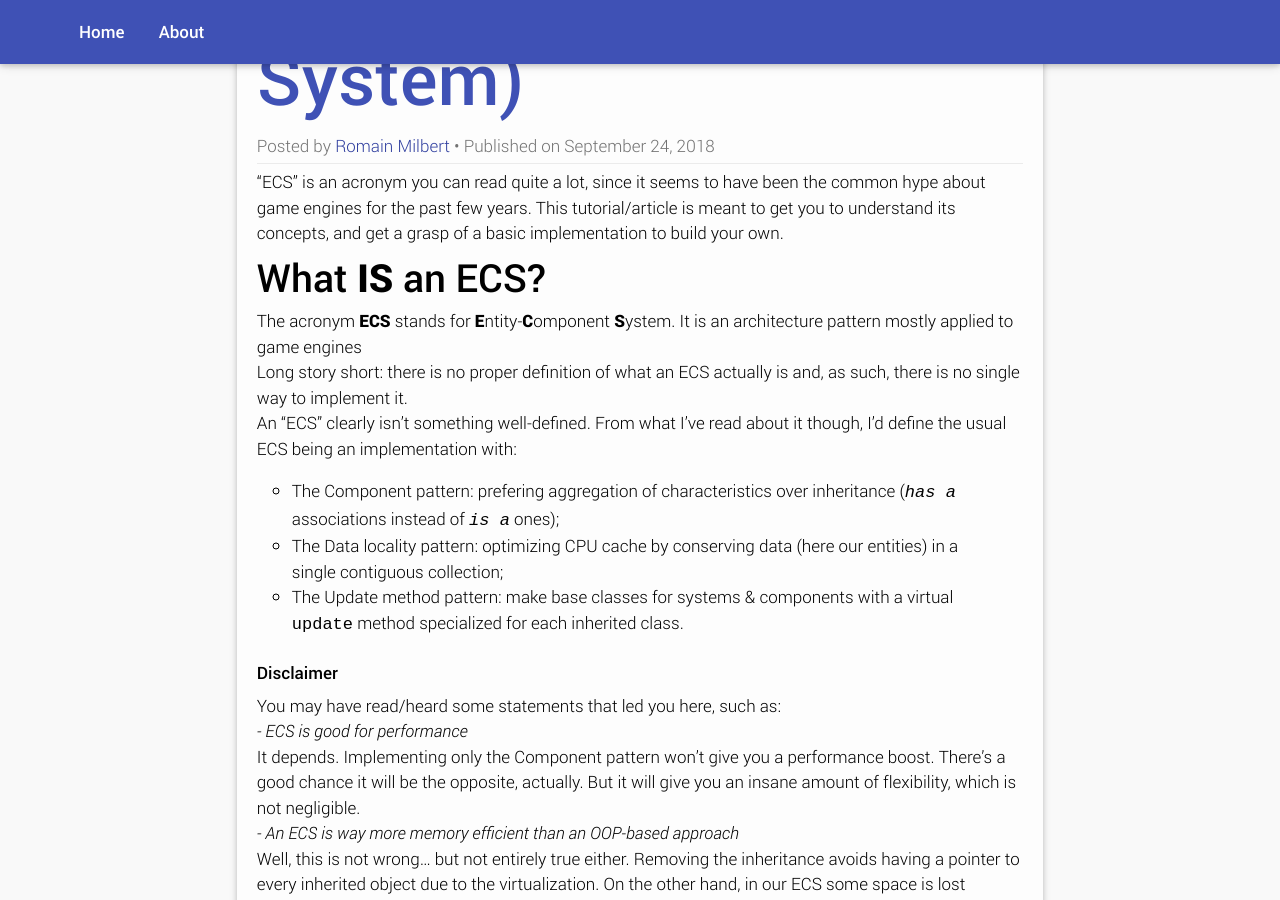
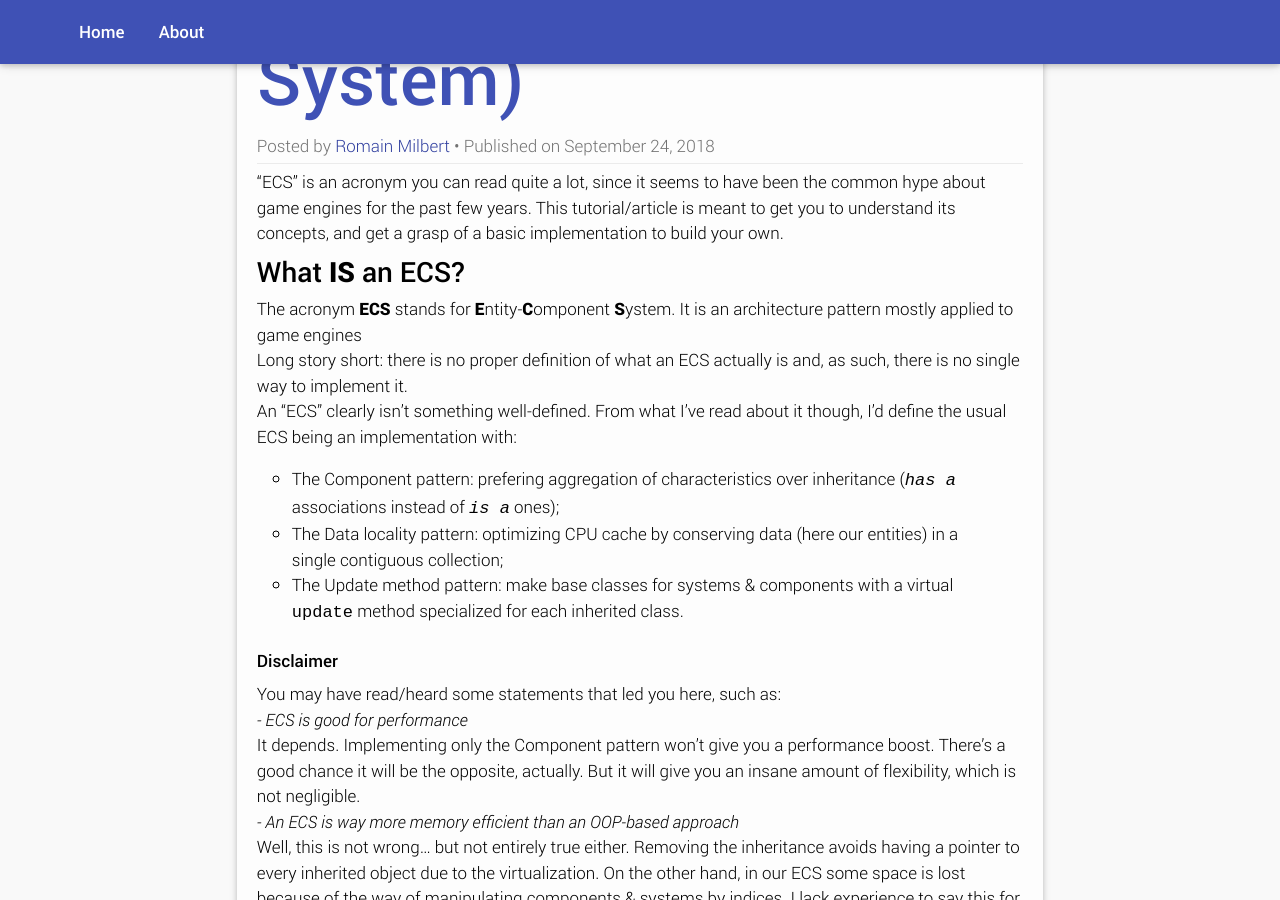
Before and after one commit to MakeItShaded/makeitshaded.github.io, a Jekyll site: the page built from _posts/2018-09-24-make-an-ecs.md, in a window 1280 px wide and 900 px high, scrolled down 362 px. Built offline with Jekyll 4.4.1, drawn with Linux system fonts in a browser that asks for light colours; some web fonts are replaced.

Commit message:
[Tuto/ECS] Made titles *even* smaller

```diff
--- a/_posts/2018-09-24-make-an-ecs.md
+++ b/_posts/2018-09-24-make-an-ecs.md
@@ -8,7 +8,7 @@ category: [Tutorial]
 
 "ECS" is an acronym you can read quite a lot, since it seems to have been the common hype about game engines for the past few years. This tutorial/article is meant to get you to understand its concepts, and get a grasp of a basic implementation to build your own.
 
-#### What **IS** an ECS?
+##### What **IS** an ECS?
 
 The acronym **ECS** stands for **E**ntity-**C**omponent **S**ystem. It is an architecture pattern mostly applied to game engines
 
@@ -42,13 +42,13 @@ That being said, converting your own OOP-based engine into an ECS should not be
 
 Bottom line is: don't exert yourself trying to implement something you may not have any gain from if you have no good reason to do so. ***However***, if your goal is to learn, then I can't hold you back from implementing one. Break everything you want in your current architecture, start from scratch, do whatever you want with it, but I think learning should never be prevented in any way.
 
-#### Component
+##### Component
 
 This part is actually what an ECS is really about. I guess a lot of people use the acronym "ECS" to talk about this specific pattern.
 
 A _really_ good reference for this is [the article from Game Programming Patterns](http://gameprogrammingpatterns.com/component.html).
 
-#### Data locality
+##### Data locality
 
 Small explanation: a computer's CPU possesses a cache, whose size vary but still is pretty small (for example, L3 cache (largest but slowest) is ~6 MB on Intel i5s, ~8 MB on i7s, ~19 MB on AMD Ryzen 5s and ~20 MB on Ryzen 7s. This list is absolutely not entirely accurate, it may be different with each generation & model). As you can see, this cache is incredibly smaller than your amount of RAM, but is _really_ faster than it.
 
@@ -58,11 +58,11 @@ _There is no way that I can explain better than [the Game Programming Patterns'
 
 In that way, entities are meant to be in a single memory-contiguous collection (like an std::vector in C++, std::Vec in Rust, etc). As such, CPU caching doing its job and your entire world being contained in this collection, you minimize the amount of cache misses and allow your program to process data faster.
 
-#### Update method
+##### Update method
 
 This one's the easiest: in our System base class we will define a virtual methode `update`, which will be reimplemented by the inheriting systems. This will be where all our logic is, executed for each iteration of the game loop.
 
-#### References
+##### References
 
 - [What's an Entity System? - Wikidot](http://entity-systems.wikidot.com/)
 - [Example of ECS implementation: EntityX - Alec Thomas](https://github.com/alecthomas/entityx)
```
